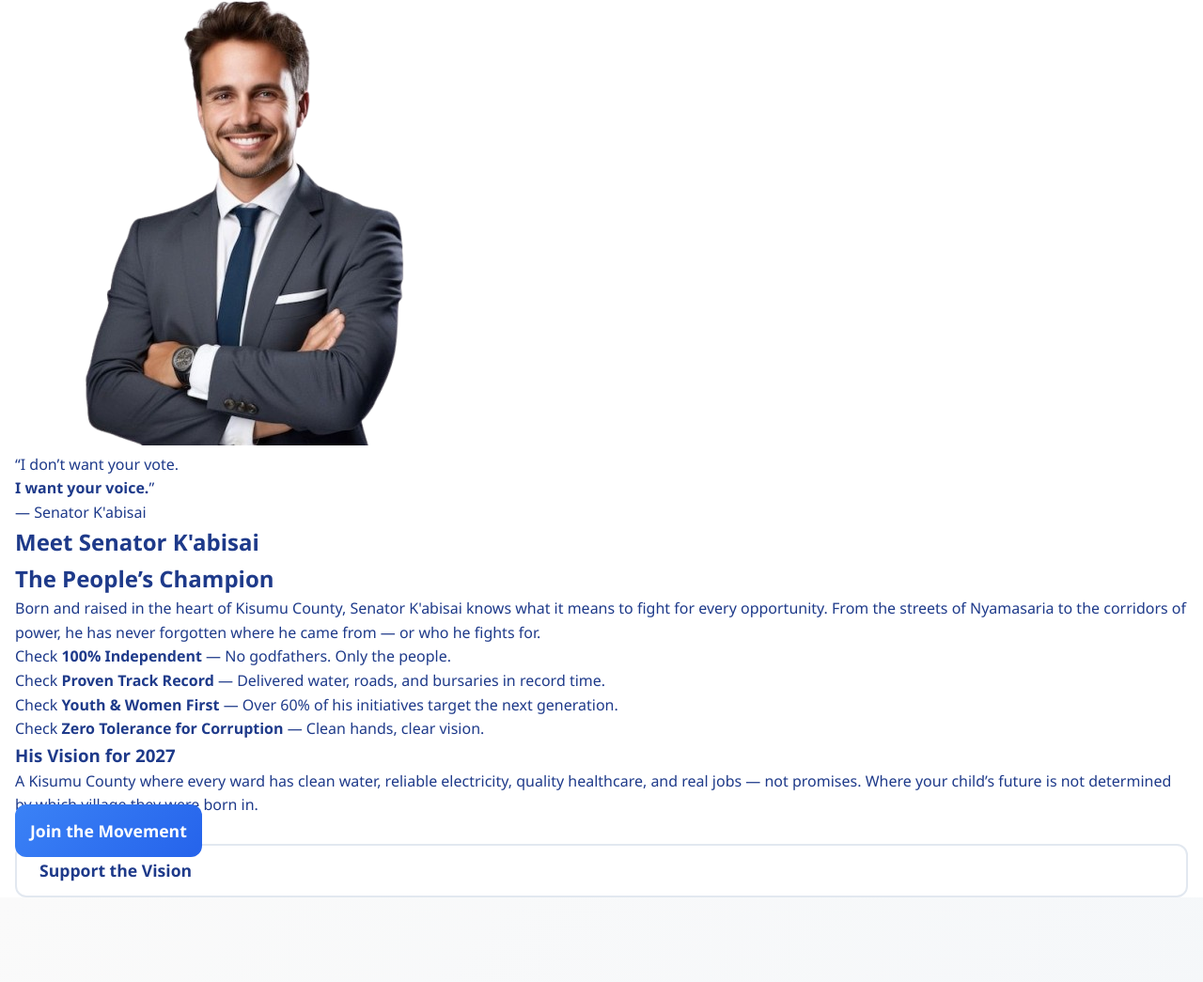
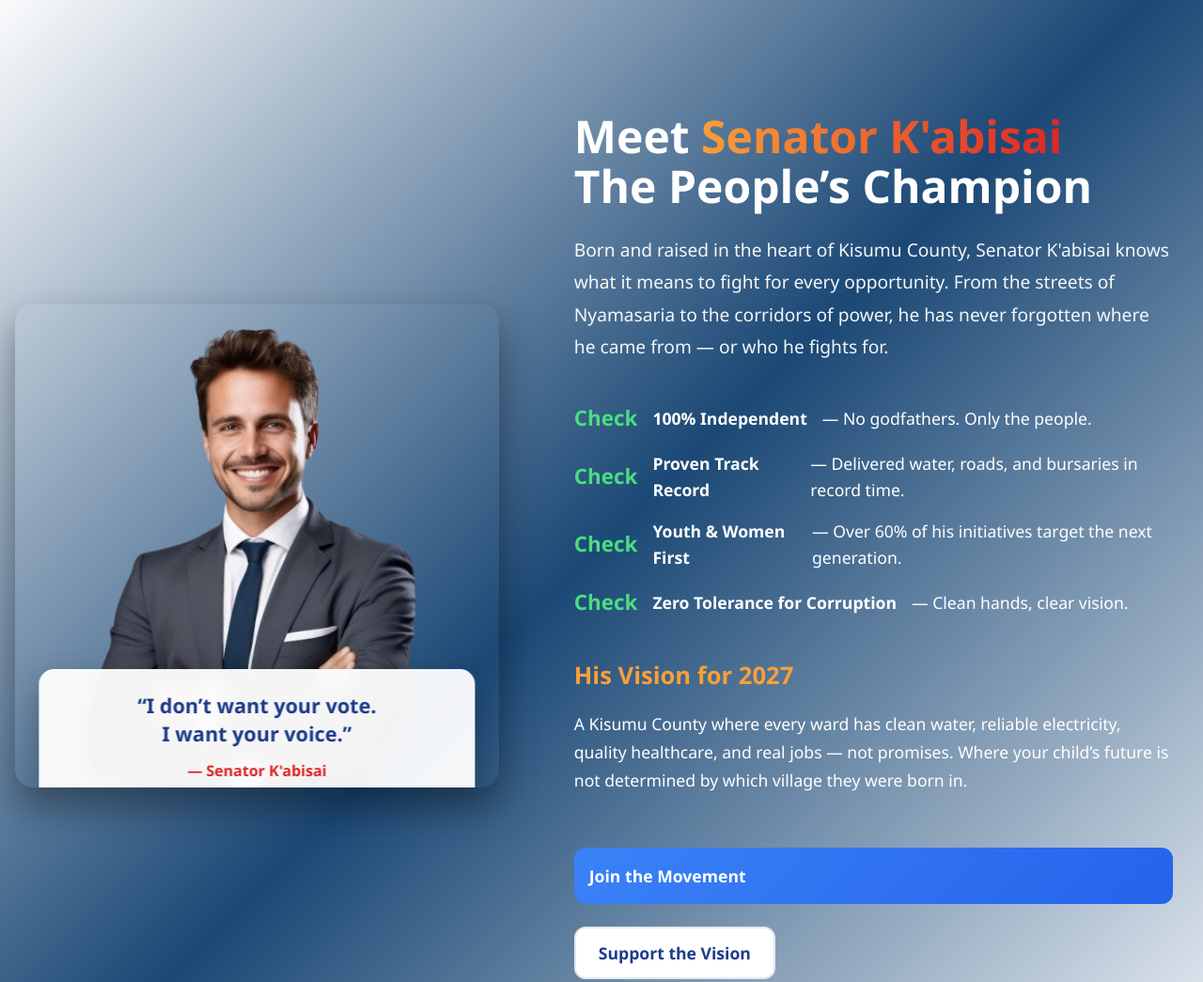
Before and after one commit to Allamano-design/Kabisai-App, a plain HTML site: page index.html in a window 1280 px wide. Shown: the part 925-1970 px from the top of the page at 94% size. Drawn offline with Linux system fonts and the light colour scheme.

Commit message:
Update style.css

```diff
--- a/style.css
+++ b/style.css
@@ -398,6 +398,189 @@ header .logo-img {
   }
 }
 
+
+/* ABOUT SECTION - Super clean & powerful */
+.about-section {
+  position: relative;
+  padding: 8rem 0;
+  overflow: hidden;
+  color: #fff;
+  background: linear-gradient(135deg, #ffffff 0%, #1b4875 50%, #f1f5f9 100%);
+}
+
+.about-bg {
+  position: absolute;
+  top: 0; left: 0; right: 0; bottom: 0;
+  background: linear-gradient(135deg, #d9e3fe 0%, #d1d9f4 70%);
+  background-image: url('about-img.png');
+  background-size: cover;
+  background-position: center;
+  filter: brightness(0.6);
+  z-index: -2;
+}
+
+.about-section::before {
+  content: '';
+  position: absolute;
+  top: 0; left: 0; right: 0; bottom: 0;
+  background: rgba(30, 58, 138, 0.88);
+  z-index: -1;
+}
+
+.about-grid {
+  display: grid;
+  grid-template-columns: 1fr 1.3fr;
+  gap: 4rem;
+  align-items: center;
+}
+
+.about-image {
+  position: relative;
+}
+
+.image-wrapper {
+  position: relative;
+  border-radius: 20px;
+  overflow: hidden;
+  box-shadow: 0 20px 40px rgba(0,0,0,0.4);
+}
+
+.senator-photo {
+  width: 100%;
+  height: auto;
+  display: block;
+  transition: transform 0.6s ease;
+}
+
+.image-wrapper:hover .senator-photo {
+  transform: scale(1.05);
+}
+
+.quote-box {
+  position: absolute;
+  bottom: -20px;
+  left: 50%;
+  transform: translateX(-50%);
+  background: rgba(255, 255, 255, 0.95);
+  color: #1e3a8a;
+  padding: 1.5rem 2rem;
+  border-radius: 16px;
+  text-align: center;
+  width: 90%;
+  box-shadow: 0 15px 35px rgba(0,0,0,0.3);
+  backdrop-filter: blur(10px);
+}
+
+.quote {
+  font-size: 1.35rem;
+  font-weight: 700;
+  line-height: 1.4;
+  margin: 0;
+  color: #1e3a8a;
+}
+
+.quote-author {
+  margin-top: 0.75rem;
+  font-size: 1rem;
+  font-weight: 600;
+  color: #dc2626;
+}
+
+/* Right side content */
+.about-content {
+  padding: 1rem;
+}
+
+.section-title {
+  font-size: 3rem;
+  font-weight: 900;
+  line-height: 1.1;
+  margin-bottom: 1.5rem;
+}
+
+.highlight {
+  background: linear-gradient(90deg, #f99f38, #dc2626);
+  -webkit-background-clip: text;
+  -webkit-text-fill-color: transparent;
+  background-clip: text;
+}
+
+.intro {
+  font-size: 1.2rem;
+  line-height: 1.8;
+  margin-bottom: 2rem;
+  opacity: 0.95;
+}
+
+.highlights {
+  margin: 2.5rem 0;
+}
+
+.highlight-item {
+  display: flex;
+  align-items: center;
+  gap: 1rem;
+  font-size: 1.1rem;
+  margin-bottom: 1rem;
+}
+
+.highlight-item .icon {
+  color: #4ade80;
+  font-weight: bold;
+  font-size: 1.4rem;
+}
+
+.vision h3 {
+  font-size: 1.6rem;
+  margin: 2rem 0 1rem;
+  color: #f99f38;
+}
+
+.vision p {
+  font-size: 1.1rem;
+  line-height: 1.7;
+}
+
+.about-actions {
+  margin-top: 3rem;
+  display: flex;
+  gap: 1.5rem;
+  flex-wrap: wrap;
+}
+
+/* Responsive */
+@media (max-width: 992px) {
+  .about-grid {
+    grid-template-columns: 1fr;
+    text-align: center;
+  }
+  .quote-box {
+    position: static;
+    transform: none;
+    margin: 2rem auto 0;
+  }
+  .section-title {
+    font-size: 2.5rem;
+  }
+}
+
+@media (max-width: 640px) {
+  .about-section {
+    padding: 5rem 0;
+  }
+  .section-title {
+    font-size: 2.2rem;
+  }
+  .about-actions {
+    flex-direction: column;
+    align-items: center;
+  }
+  .btn-primary, .btn-secondary {
+    width: 100%;
+    max-width: 300px;
+  }
+}
+
 /* ------------------------------------------------- */
 /* DONATE SECTION */
 .donate-section {
```
